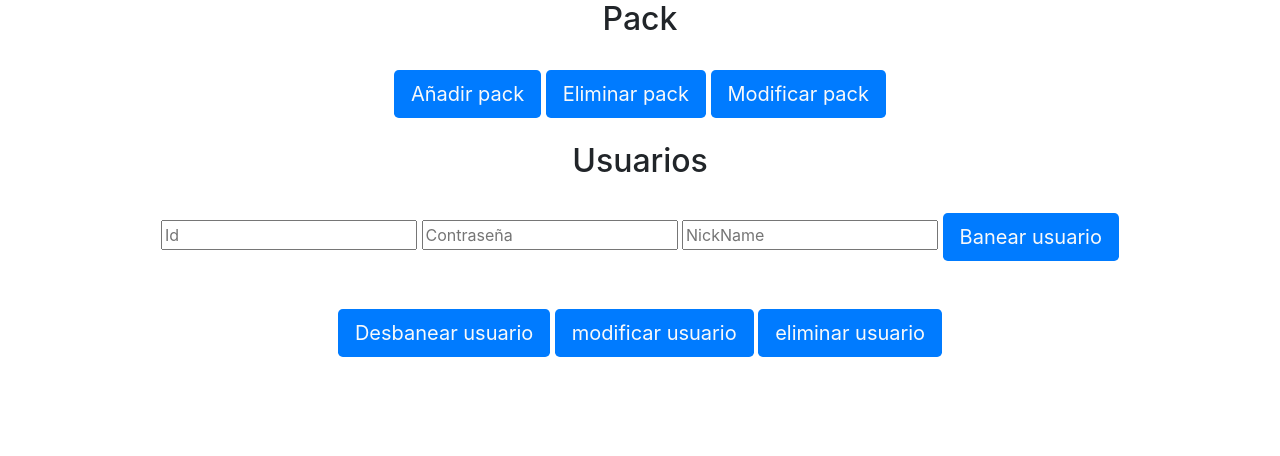
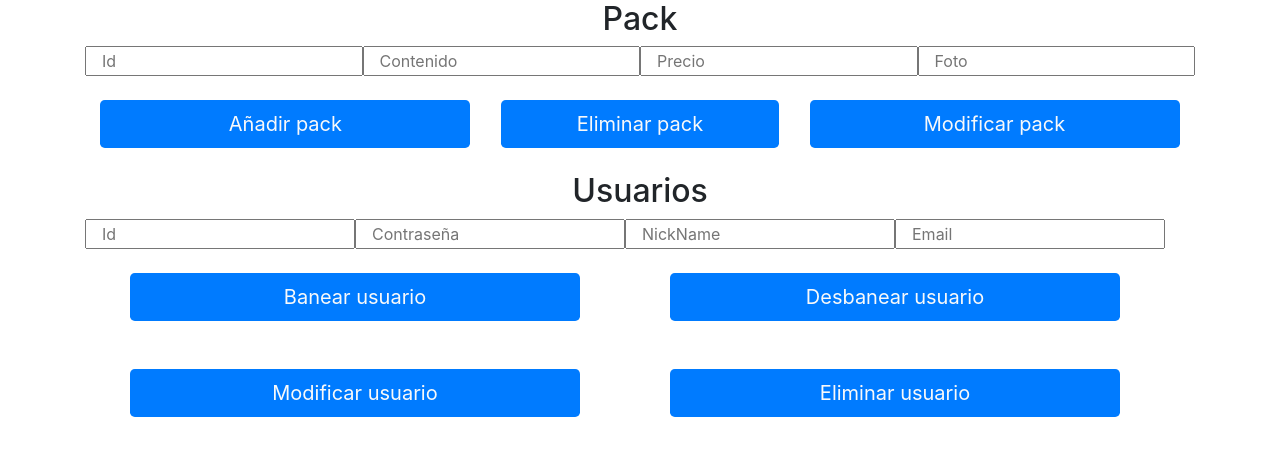
Before and after one commit to Miguelillero98/ProyectoFPGS19-20, a Symfony app: template templates/admin/index.html.twig in a window 1280 px wide; the page is wider, and only the part inside the window is pictured. Shown: the part 58-514 px from the top of that part. Run offline with Twig, Linux system fonts and the light colour scheme; the template is opened without the code that fills it, so the values that code supplies are empty; some libraries are stand-ins or nearby versions.

Commit message:
Update index.html.twig
formularios

```diff
--- a/templates/admin/index.html.twig
+++ b/templates/admin/index.html.twig
@@ -6,23 +6,34 @@
 {% endblock %}
 {% block body %}
     {{ parent() }}
-    <h2>Pack</h2>
+    <div class='container'>
+        <h2>Pack</h2>
+        <form action="" method="post" class="row">
+            <input type="number" name="id" Placeholder="Id" class='col-3 mx-auto'>
+            <input type="text" name="contenido" Placeholder="Contenido" class='col-3 mx-auto'>
+            <input type="number" name="precio" Placeholder="Precio" class='col-3 mx-auto'>
+            <input type="text" name="foto" Placeholder="Foto" class='col-3 mx-auto'>
 
-    <a class='btn bg-primary btn-lg text-light my-4' href="{{ path('ap') }}">Añadir pack</a>
-    <a class='btn bg-primary btn-lg text-light my-4' href="#">Eliminar pack</a>
-    <a class='btn bg-primary btn-lg text-light my-4' href="#">Modificar pack</a>
-
-    <h2>Usuarios</h2>
-    <form action="" method="post">
-        <input type="number" name="id" Placeholder="Id">
-        <input type="number" name="password" Placeholder="Contraseña">
-        <input type="number" name="nickname" Placeholder="NickName">
-
-        <a class='btn bg-primary btn-lg text-light my-4' href="#">Banear usuario</a>
-        <a class='btn bg-primary btn-lg text-light my-4' href="#">Desbanear usuario</a>
-        <a class='btn bg-primary btn-lg text-light my-4' href="#">modificar usuario</a>
-        <a class='btn bg-primary btn-lg text-light my-4' href="#">eliminar usuario</a>
-    </form>
+            <input type="submit" class='btn bg-primary btn-lg text-light my-4 col-4 mx-auto' value="Añadir pack">
+            <input type="submit" class='btn bg-primary btn-lg text-light my-4 col-3 mx-auto' value="Eliminar pack">
+            <input type="submit" class='btn bg-primary btn-lg text-light my-4 col-4 mx-auto' value="Modificar pack">
+        </form>
+        <h2>Usuarios</h2>
+        <form action="" method="post" class='row'>
+            <div class='col-12 row'>
+                <input type="number" name="id" Placeholder="Id" class='col-3 mx-auto'>
+                <input type="text" name="password" Placeholder="Contraseña" class='col-3 mx-auto'>
+                <input type="text" name="nickname" Placeholder="NickName" class='col-3 mx-auto'>
+                <input type="text" name="email" Placeholder="Email" class='col-3 mx-auto'>
+            </div>
+            <div class=' col-12 row'>
+                <input type="submit" class='btn bg-primary btn-lg text-light my-4 col-5 mx-auto' value="Banear usuario">
+                <input type="submit" class='btn bg-primary btn-lg text-light my-4 col-5 mx-auto' value="Desbanear usuario">
+                <input type="submit" class='btn bg-primary btn-lg text-light my-4 col-5 mx-auto' value="Modificar usuario">
+                <input type="submit" class='btn bg-primary btn-lg text-light my-4 col-5 mx-auto' value="Eliminar usuario">
+            </div>
+        </form>
+    </div>
     {% block javascripts %}
         {{ parent() }}
     {% endblock %}
```
